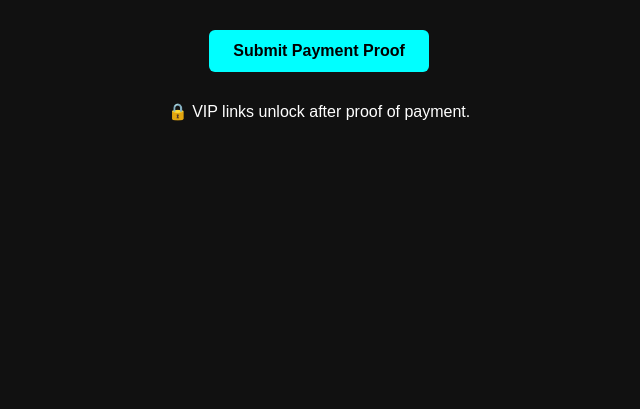
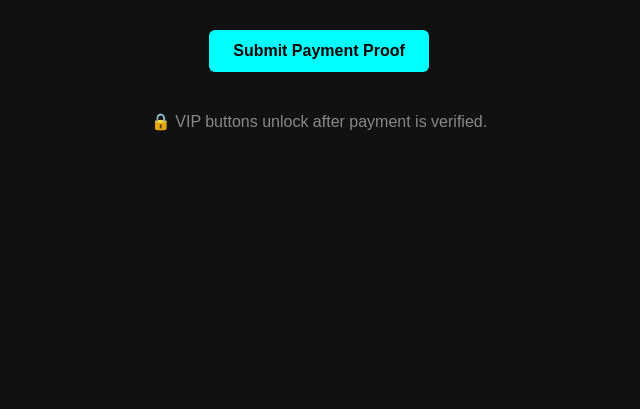
Before and after one commit to Fanatic1989/SignalCore-AI, a Python web app: template templates/vip_payment.html in a window 1280 px wide. Shown: the part 391-800 px from the top of the page, without its empty margins (321-961 px from the left). Run offline with Jinja, Linux system fonts and the light colour scheme; the template is opened without the code that fills it, so the values that code supplies are empty.

Commit message:
vip_payment.html

```diff
--- a/templates/vip_payment.html
+++ b/templates/vip_payment.html
@@ -47,7 +47,7 @@
       <a class="button" href="https://stake.com/?c=LxClMfd2" target="_blank">🎰 Join Stake</a>
       <a class="button" href="https://www.betonline.ag/?RAF=7BA9CE73&product=SPO" target="_blank">🏈 BetOnline</a>
     {% else %}
-      <p style="margin-top:20px;">🔒 VIP links unlock after proof of payment.</p>
+      <p style="margin-top: 30px; color: #888;">🔒 VIP buttons unlock after payment is verified.</p>
     {% endif %}
   </div>
 </body>
```
